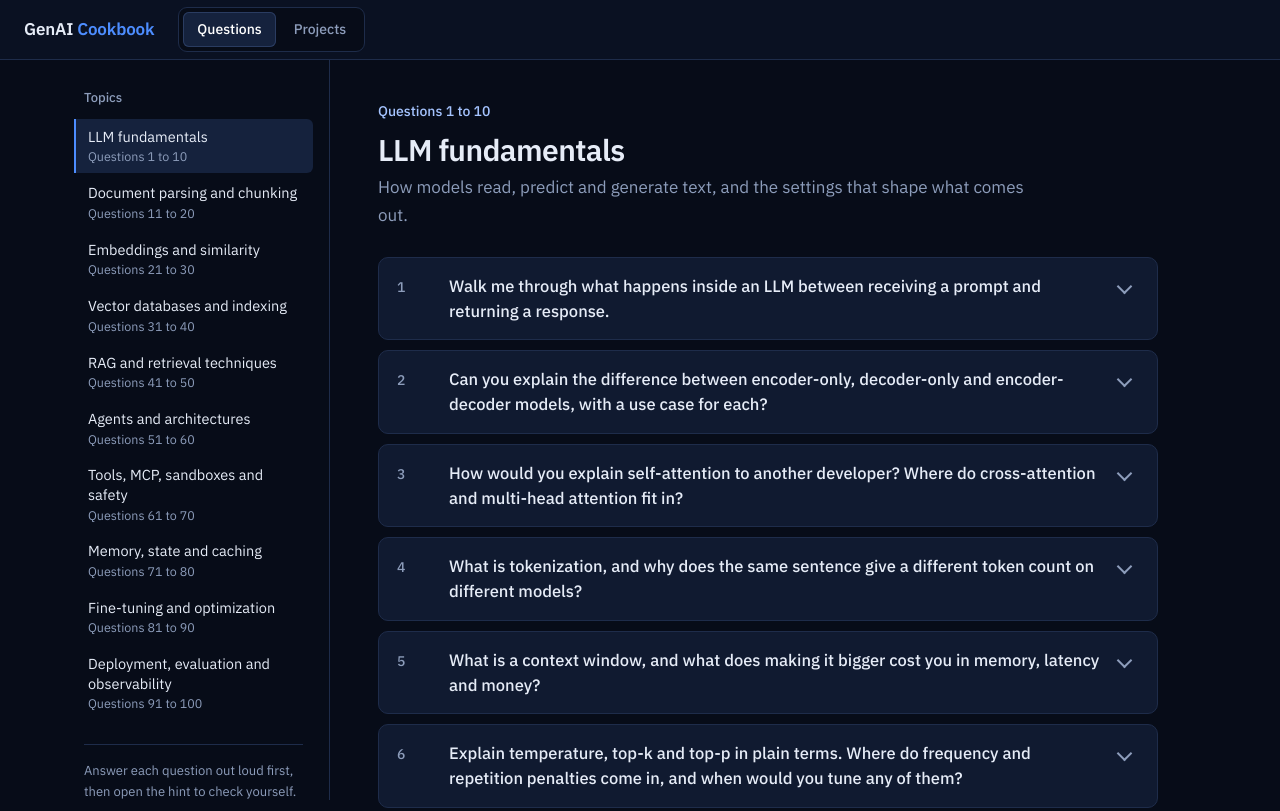
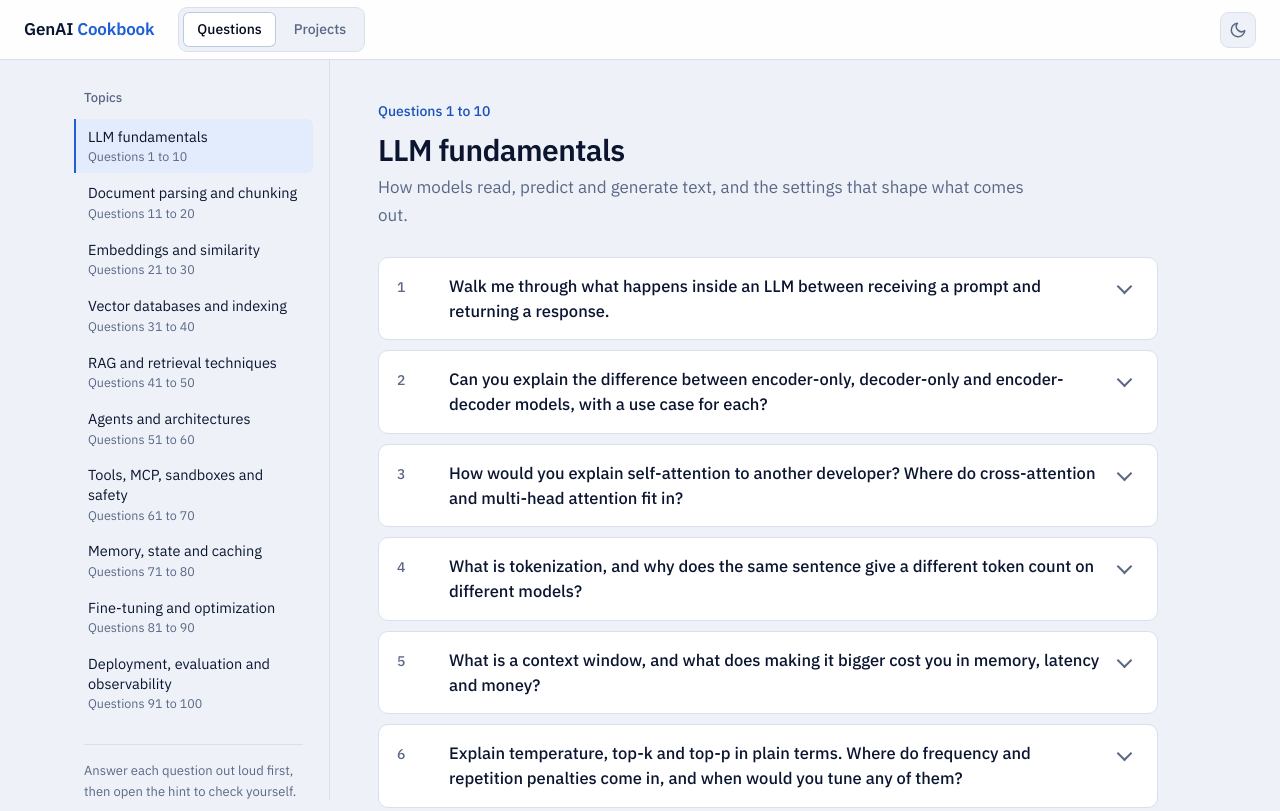
Before and after one commit to pugazhdev/genai-cookbook, a plain HTML site: page index.html in a window 1280 px wide. Shown: the top 811 px of the page. Drawn offline with Linux system fonts and the light colour scheme.

Commit message:
Add light theme as default with dark mode toggle
Light mode is now the default for every visitor. A header button
switches to dark mode and remembers the reader's choice.

Co-Authored-By: Claude Opus 5.5 <noreply@anthropic.com>

```diff
--- a/index.html
+++ b/index.html
@@ -5,24 +5,53 @@
 <meta name="viewport" content="width=device-width, initial-scale=1">
 <title>GenAI Cookbook</title>
 <meta name="description" content="100 GenAI interview questions with hint answers, and three hands-on projects for developers moving into generative AI.">
+<script>try { if (localStorage.getItem('theme') === 'dark') document.documentElement.dataset.theme = 'dark'; } catch (e) {}</script>
 <link rel="preconnect" href="https://fonts.googleapis.com">
 <link rel="preconnect" href="https://fonts.gstatic.com" crossorigin>
 <link href="https://fonts.googleapis.com/css2?family=IBM+Plex+Sans:wght@400;500;600&display=swap" rel="stylesheet">
 <style>
+/* Light is the default. Dark applies only when the reader picks it. */
 :root {
+  color-scheme: light;
+  --ink: #eef2f8;
+  --panel: #ffffff;
+  --raise: #ffffff;
+  --raise-2: #ffffff;
+  --active: #e3ecfc;
+  --line: #d9e0ec;
+  --line-2: #bccadf;
+  --text: #0b1530;
+  --strong: #050b1d;
+  --body: #2b3956;
+  --muted: #5a6886;
+  --accent: #1f5fd6;
+  --accent-ink: #1a52bd;
+  --header-bg: rgba(255,255,255,.92);
+  --chip-bg: rgba(31,95,214,.07);
+  --chip-line: rgba(31,95,214,.24);
+  --shadow: 0 1px 2px rgba(11,21,48,.06), 0 10px 28px -14px rgba(11,21,48,.28);
+  --radius: 10px;
+  --header-h: 60px;
+}
+:root[data-theme="dark"] {
+  color-scheme: dark;
   --ink: #070c18;
   --panel: #0b1324;
   --raise: #101a30;
   --raise-2: #15223d;
+  --active: #15223d;
   --line: #1e2c4a;
   --line-2: #2a3c61;
   --text: #e6ecf7;
+  --strong: #ffffff;
+  --body: #c9d4e8;
   --muted: #8d9dbb;
   --accent: #4d8dff;
   --accent-ink: #a5c4ff;
+  --header-bg: rgba(11,19,36,.92);
+  --chip-bg: rgba(77,141,255,.1);
+  --chip-line: rgba(77,141,255,.25);
   --shadow: 0 1px 0 rgba(255,255,255,.03) inset, 0 10px 30px -12px rgba(0,8,30,.8);
-  --radius: 10px;
-  --header-h: 60px;
 }
 * { box-sizing: border-box; }
 html { scroll-padding-top: calc(var(--header-h) + 16px); }
@@ -34,7 +63,7 @@ body {
   -webkit-font-smoothing: antialiased;
 }
 a { color: var(--accent-ink); }
-b, strong { font-weight: 600; color: #fff; }
+b, strong { font-weight: 600; color: var(--strong); }
 :focus-visible { outline: 2px solid var(--accent); outline-offset: 2px; border-radius: 6px; }
 
 /* Header */
@@ -43,7 +72,7 @@ b, strong { font-weight: 600; color: #fff; }
   height: var(--header-h);
   display: flex; align-items: center; gap: 24px;
   padding: 0 24px;
-  background: rgba(11,19,36,.92);
+  background: var(--header-bg);
   backdrop-filter: blur(8px);
   border-bottom: 1px solid var(--line);
 }
@@ -55,7 +84,17 @@ b, strong { font-weight: 600; color: #fff; }
   color: var(--muted); text-decoration: none; font-weight: 500; font-size: 14px; white-space: nowrap;
 }
 .tabs a:hover { color: var(--text); }
-.tabs a[aria-current="page"] { background: var(--raise-2); color: #fff; box-shadow: 0 0 0 1px var(--line-2) inset; }
+.tabs a[aria-current="page"] { background: var(--panel); color: var(--strong); box-shadow: 0 0 0 1px var(--line-2) inset; }
+.theme {
+  margin-left: auto; width: 36px; height: 36px; flex: none;
+  display: grid; place-items: center;
+  background: var(--ink); color: var(--muted);
+  border: 1px solid var(--line); border-radius: 9px; cursor: pointer;
+}
+.theme:hover { color: var(--text); border-color: var(--line-2); }
+.theme svg { width: 18px; height: 18px; }
+.theme .sun, [data-theme="dark"] .theme .moon { display: none; }
+[data-theme="dark"] .theme .sun { display: block; }
 
 /* Layout */
 .shell { display: grid; grid-template-columns: 280px minmax(0, 1fr); max-width: 1180px; margin: 0 auto; }
@@ -77,7 +116,7 @@ b, strong { font-weight: 600; color: #fff; }
 }
 .side li a small { display: block; color: var(--muted); font-size: 12.5px; margin-top: 2px; }
 .side li a:hover { background: var(--raise); }
-.side li a[aria-current="page"] { background: var(--raise-2); border-left-color: var(--accent); }
+.side li a[aria-current="page"] { background: var(--active); border-left-color: var(--accent); }
 .side .tip { margin: 24px 10px 0; padding-top: 16px; border-top: 1px solid var(--line); font-size: 13px; color: var(--muted); }
 .pick { display: none; }
 
@@ -117,7 +156,7 @@ main { padding: 40px 48px 64px; min-width: 0; }
 .qa .a {
   margin: 0 18px 18px 70px; padding: 2px 0 2px 16px;
   border-left: 2px solid var(--accent);
-  color: #c9d4e8; font-size: 15.5px; line-height: 1.7;
+  color: var(--body); font-size: 15.5px; line-height: 1.7;
 }
 .qa .a p { margin: 0; }
 
@@ -137,8 +176,8 @@ main { padding: 40px 48px 64px; min-width: 0; }
 .block { margin-top: 32px; }
 .block h2 { margin: 0 0 12px; font-size: 19px; font-weight: 600; letter-spacing: -.01em; }
 .block h3 { margin: 22px 0 8px; font-size: 15.5px; font-weight: 600; color: var(--accent-ink); }
-.block p { margin: 0 0 12px; color: #c9d4e8; }
-.block ul { margin: 0; padding-left: 20px; color: #c9d4e8; }
+.block p { margin: 0 0 12px; color: var(--body); }
+.block ul { margin: 0; padding-left: 20px; color: var(--body); }
 .block li { margin-bottom: 6px; }
 .block li::marker { color: var(--accent); }
 .card {
@@ -153,7 +192,7 @@ main { padding: 40px 48px 64px; min-width: 0; }
 .rules .card + .card { margin-top: 0; }
 .rules h3 { margin-top: 0; }
 .chips { display: flex; flex-wrap: wrap; gap: 8px; list-style: none; padding: 0 !important; }
-.chips li { margin: 0; padding: 4px 12px; font-size: 13.5px; color: var(--accent-ink); background: rgba(77,141,255,.1); border: 1px solid rgba(77,141,255,.25); border-radius: 999px; }
+.chips li { margin: 0; padding: 4px 12px; font-size: 13.5px; color: var(--accent-ink); background: var(--chip-bg); border: 1px solid var(--chip-line); border-radius: 999px; }
 .plist { list-style: none; padding: 0 !important; margin: 0; }
 .plist li { margin: 0; }
 .plist a { display: block; padding: 16px 18px; text-decoration: none; color: var(--text); }
@@ -199,6 +238,10 @@ main { padding: 40px 48px 64px; min-width: 0; }
     <a href="#q1" data-tab="q">Questions</a>
     <a href="#p0" data-tab="p">Projects</a>
   </nav>
+  <button class="theme" type="button" aria-label="Switch to dark mode">
+    <svg class="moon" viewBox="0 0 24 24" fill="none" stroke="currentColor" stroke-width="2" stroke-linecap="round" stroke-linejoin="round" aria-hidden="true"><path d="M21 12.8A9 9 0 1 1 11.2 3a7 7 0 0 0 9.8 9.8z"/></svg>
+    <svg class="sun" viewBox="0 0 24 24" fill="none" stroke="currentColor" stroke-width="2" stroke-linecap="round" aria-hidden="true"><circle cx="12" cy="12" r="4"/><path d="M12 2v2M12 20v2M4.9 4.9l1.4 1.4M17.7 17.7l1.4 1.4M2 12h2M20 12h2M4.9 19.1l1.4-1.4M17.7 6.3l1.4-1.4"/></svg>
+  </button>
 </header>
 
 <div class="pick"><label><span hidden>Go to</span><select aria-label="Go to page"></select></label></div>
@@ -876,6 +919,18 @@ main { padding: 40px 48px 64px; min-width: 0; }
     if (scroll) window.scrollTo(0, 0);
   }
 
+  var themeBtn = document.querySelector('.theme'), root = document.documentElement;
+  function syncThemeLabel() {
+    themeBtn.setAttribute('aria-label', root.dataset.theme === 'dark' ? 'Switch to light mode' : 'Switch to dark mode');
+  }
+  themeBtn.addEventListener('click', function () {
+    var dark = root.dataset.theme !== 'dark';
+    if (dark) root.dataset.theme = 'dark'; else delete root.dataset.theme;
+    try { localStorage.setItem('theme', dark ? 'dark' : 'light'); } catch (e) {}
+    syncThemeLabel();
+  });
+  syncThemeLabel();
+
   select.addEventListener('change', function () { location.hash = select.value; });
   window.addEventListener('hashchange', function () { show(location.hash.slice(1), true); });
   show(location.hash.slice(1), false);
```
